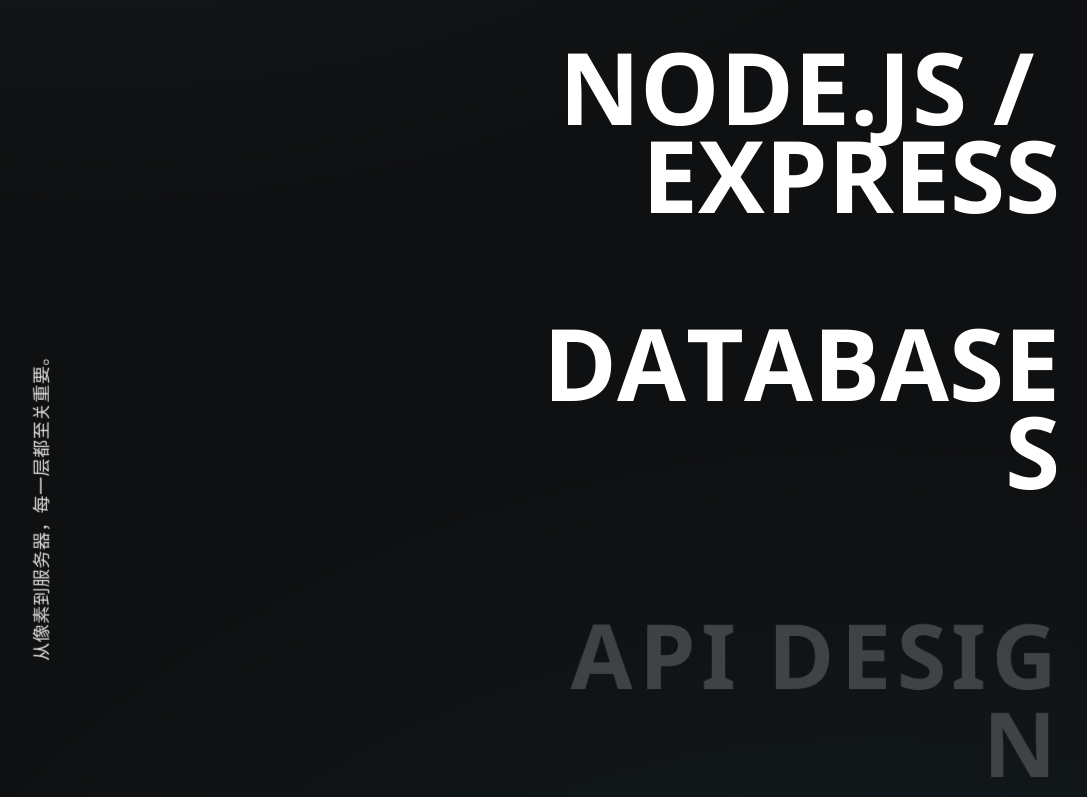
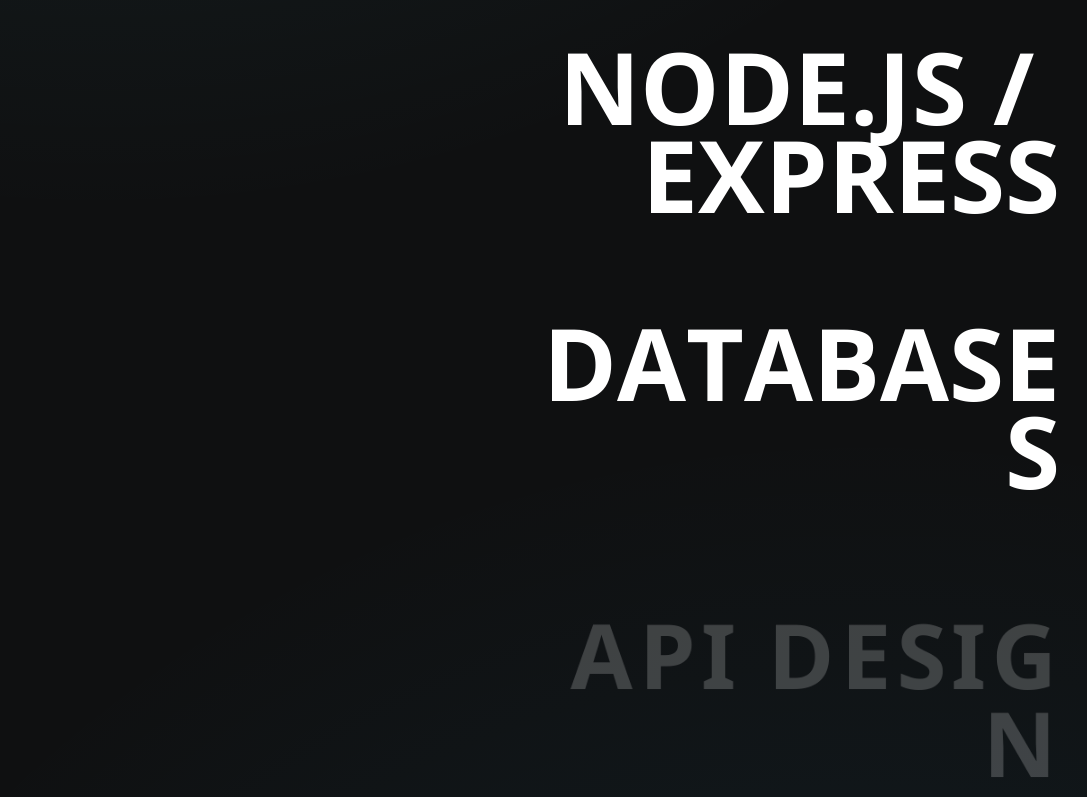
Before and after one commit to achelie/developer_portfolio, a React (Vite) app: page / in a window 1280 px wide. Shown: the part 1472-2269 px from the top of the page, without its empty margins (156-1243 px from the left). Built offline with nearby package versions, Linux system fonts and the light colour scheme.

Commit message:
优化about页面,左边固定效果

```diff
--- a/src/components/About.tsx
+++ b/src/components/About.tsx
@@ -4,13 +4,8 @@
 export default function About() {
   const [selectedSkillId, setSelectedSkillId] = useState<string>(skills[0]?.id || '')
   const [highlightedIds, setHighlightedIds] = useState<Set<string>>(new Set())
-  const [isDescFixed, setIsDescFixed] = useState(false)
-  const [descTop, setDescTop] = useState(0)
-  const [descLeft, setDescLeft] = useState(0)
   const [isDescVisible, setIsDescVisible] = useState(true)
   const skillRefsMap = useRef<Map<string, HTMLParagraphElement>>(new Map())
-  const sectionRef = useRef<HTMLElement>(null)
-  const descContainerRef = useRef<HTMLDivElement>(null)
 
   const renderSkillName = (name: string, isActive: boolean) => {
     const chars = Array.from(name)
@@ -122,138 +117,33 @@
 
   }, [areSetsEqual, selectedSkillId])
 
-  // 管理描述容器的fixed/relative定位
-  useEffect(() => {
-    let rafId: number | null = null
-
-    const updateDescPosition = () => {
-      if (!sectionRef.current || !descContainerRef.current) {
-        rafId = null
-        return
-      }
-
-      const sectionRect = sectionRef.current.getBoundingClientRect()
-      const sectionBottom = sectionRect.bottom
-      const sectionTop = sectionRect.top
-      const sectionLeft = sectionRect.left
-      const viewportHeight = window.innerHeight
-      const descHeight = descContainerRef.current.offsetHeight
-      const targetY = viewportHeight * 0.5 - descHeight / 2 // 视口中间，垂直居中
-
-      // 检查section是否在视口范围内
-      const sectionVisible = sectionBottom > 0 && sectionTop < viewportHeight
-
-      if (!sectionVisible) {
-        setIsDescFixed(false)
-        setDescTop(0)
-      } else {
-        // 计算fixed位置时，确保不超出section的上下边界
-        let fixedTop = targetY
-
-        // 如果超出section上边界，使用section的top位置
-        if (sectionTop > targetY) {
-          fixedTop = sectionTop
-        }
-
-        // 如果超出section下边界，调整使其不超过section底部
-        if (sectionTop + sectionRect.height - descHeight < targetY) {
-          fixedTop = sectionTop + sectionRect.height - descHeight
-        }
-
-        setIsDescFixed(true)
-        setDescTop(Math.max(0, fixedTop))
-
-        // 更新left值用于fixed定位
-        setDescLeft(sectionLeft)
-      }
-
-      rafId = null
-    }
-
-    const onScroll = () => {
-      if (rafId != null) return
-      rafId = requestAnimationFrame(updateDescPosition)
-    }
-
-    updateDescPosition()
-
-    window.addEventListener('scroll', onScroll, { passive: true })
-    window.addEventListener('resize', onScroll, { passive: true })
-
-    return () => {
-      if (rafId != null) cancelAnimationFrame(rafId)
-      window.removeEventListener('scroll', onScroll)
-      window.removeEventListener('resize', onScroll)
-    }
-  }, [])
-
   return (
-    <section ref={sectionRef} className="w-full px-0 py-24 sm:px-6" id="about">
+    <section className="w-full px-0 py-24 sm:px-6" id="about">
       <div className="mb-10 flex items-end justify-between gap-4">
       </div>
 
-      <div className="grid gap-10 md:grid-cols-2 relative">
-        {/* 左侧描述容器，占位用 */}
-        <div className="md:h-full">
-          {/* 实际描述内容，根据isDescFixed切换fixed/relative */}
-          <div
-            ref={descContainerRef}
-            className={`${isDescFixed ? 'fixed' : 'relative'} pointer-events-none`}
-            style={
-              isDescFixed
-                ? {
-                    top: `${descTop}px`,
-                    left: `${descLeft}px`,
-                    width: 'calc(50% - 20px)',
-                  }
-                : {}
-            }
-          >
+      <div className="grid gap-10 md:grid-cols-2 relative items-stretch">
+        {/* 左侧描述容器：外层占满 About 高度，内层 sticky 65vh 到 section 底部才停止 */}
+        <div className="relative md:h-full md:pr-8">
+          <div className="pointer-events-none md:sticky md:top-[65vh]">
             <ul
-              className={`relative min-h-[12rem] transition-opacity duration-500 ease-out ${
+              className={`relative min-h-[12rem] w-full max-w-[22rem] transition-opacity duration-500 ease-out ${
                 isDescVisible && highlightedIds.size > 0
                   ? 'opacity-100 pointer-events-auto'
                   : 'opacity-0 pointer-events-none'
               }`}
             >
               {skills.map((skill) => (
-                <li
-                  key={skill.id}
-                  className={`absolute inset-0 flex items-center justify-start transition-all duration-300 ease-out ${
-                    selectedSkillId === skill.id
-                      ? 'opacity-100 translate-y-0 scale-100'
-                      : 'opacity-0 translate-y-3 scale-95'
-                  }`}
-                >
-                  <div>
-                    {(() => {
-                      const raw = skill.description || ''
-                      const parts = raw.split(/(?<=[。.!?])\s*/)
-                      const first = (parts[0] || '').trim()
-                      const second = parts.slice(1).join(' ').trim()
-                      // 视觉上 box 被翻转，当前是右句在先，左句在后，故这里颠倒渲染顺序
-                      return (
-                        <p
-                          className="max-w-[22rem] text-balance text-left text-base sm:text-lg leading-8 sm:leading-9 text-white/85 font-medium tracking-wide"
-                          style={{
-                            transform: 'rotate(-90deg)',
-                            whiteSpace: 'normal',
-                            display: 'inline-block',
-                          }}
-                        >
-                          {second ? (
-                            <>
-                              <span className="block">{second}</span>
-                              <span className="block mt-2">{first}</span>
-                            </>
-                          ) : (
-                            <span className="block">{first}</span>
-                          )}
-                        </p>
-                      )
-                    })()}
-                  </div>
-                </li>
+                selectedSkillId === skill.id ? (
+                  <li
+                    key={skill.id}
+                    className="flex items-start justify-start transition-all duration-300 ease-out opacity-100 translate-x-0 blur-0"
+                  >
+                    <p className="origin-top-left inline-block max-w-[22rem] -rotate-90 text-left text-base font-medium leading-8 tracking-wide text-white/85 sm:text-lg sm:leading-9">
+                      {skill.description}
+                    </p>
+                  </li>
+                ) : null
               ))}
             </ul>
           </div>
```
